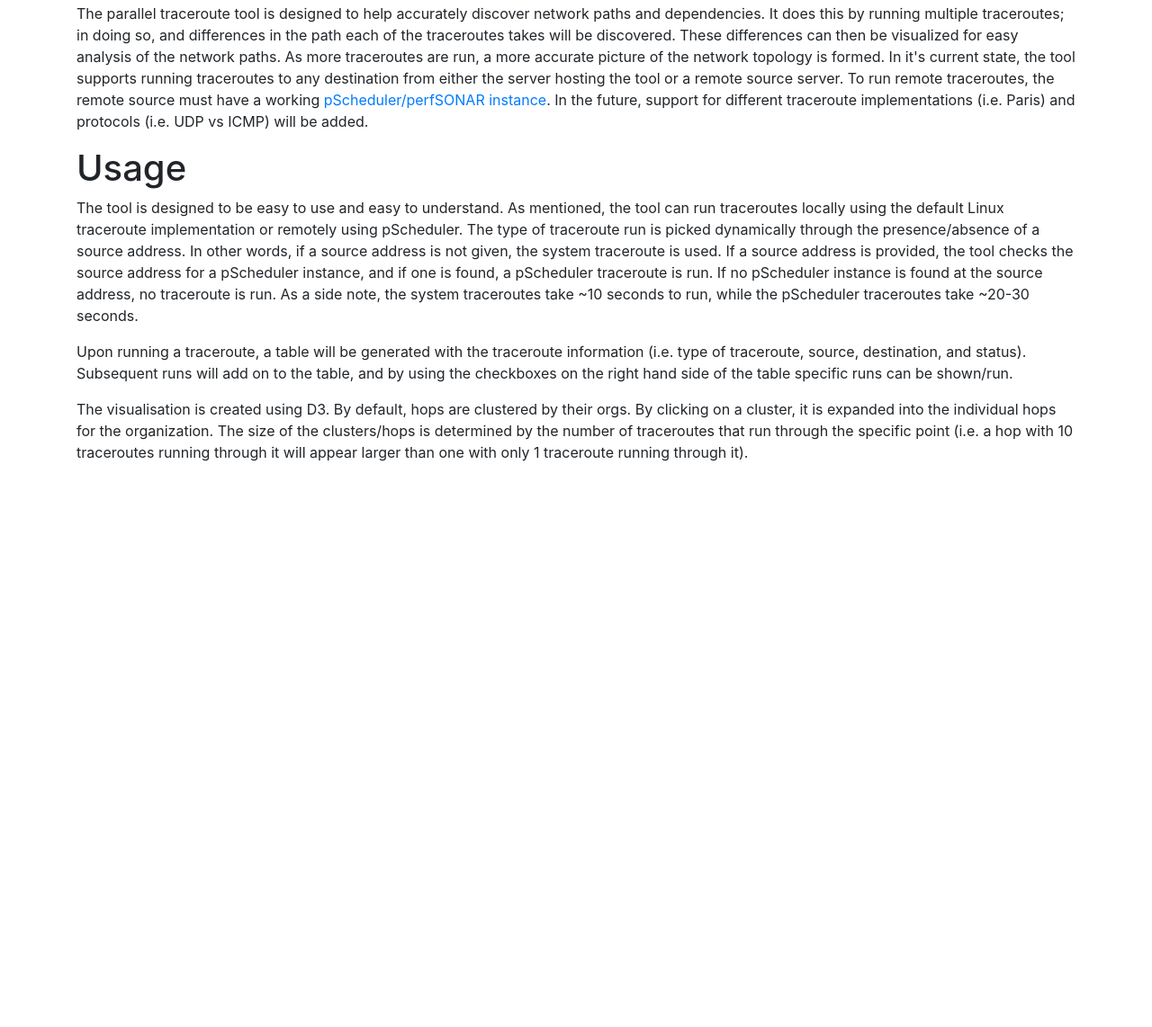
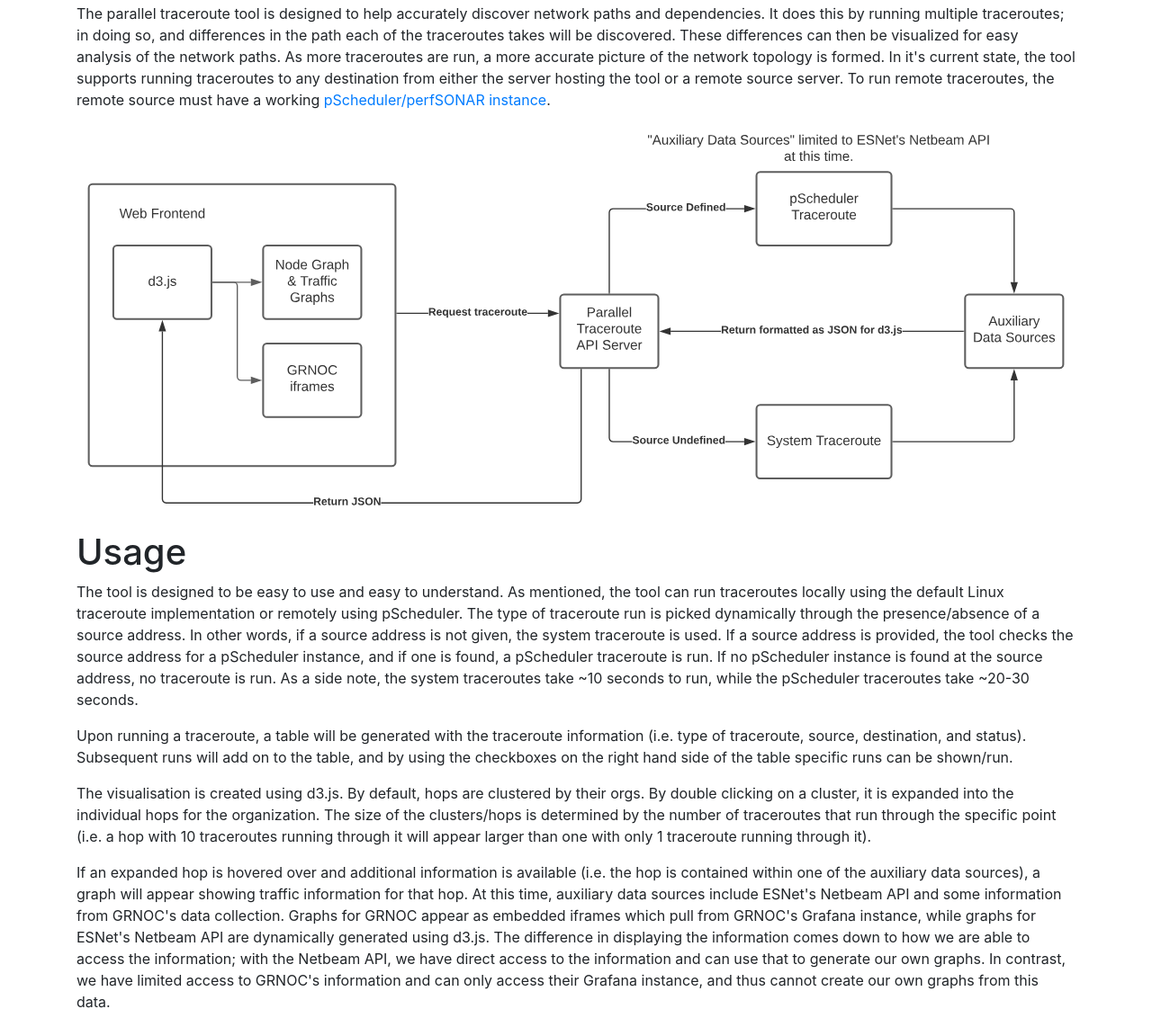
Before and after one commit to andrewtakeshi/chpc_parallel_tr, a plain HTML site: page about.html in a window 1280 px wide. Shown: the part 109-1251 px from the top of the page at 90% size. Before the commit the page ends 800 px from the top, so only its background shows below. Drawn offline with nearby package versions, Linux system fonts and the light colour scheme.

Commit message:
Added axis labels + updated about page to have more current information and a diagram!

```diff
--- a/about.html
+++ b/about.html
@@ -45,8 +45,7 @@
         In it's current state, the tool supports running traceroutes to any destination from either the server
         hosting the tool or a remote source server. To run remote traceroutes, the remote source must have a
         working <a href="https://docs.perfsonar.net/index.html" target="_blank">pScheduler/perfSONAR instance</a>.
-                In the future, support for different traceroute implementations (i.e. Paris) and protocols (i.e. UDP vs
-                ICMP) will be added.
+        <img src="resources/ParallelTraceroute.svg" width="100%">
     </p>
     <h1>
         Usage
@@ -66,10 +65,23 @@
         checkboxes on the right hand side of the table specific runs can be shown/run.
     </p>
     <p>
-                The visualisation is created using D3. By default, hops are clustered by their orgs. By clicking on a
+        The visualisation is created using d3.js. By default, hops are clustered by their orgs. By double clicking on a
         cluster, it is expanded into the individual hops for the organization. The size of the clusters/hops is
         determined by the number of traceroutes that run through the specific point (i.e. a hop with 10
         traceroutes running through it will appear larger than one with only 1 traceroute running through it).
+
+    </p>
+    <p>
+        If an expanded hop is hovered over and additional information is available (i.e. the hop is contained
+        within one of the auxiliary data sources), a graph will appear showing traffic information for that hop.
+        At this time, auxiliary data sources include ESNet's Netbeam API and some information from GRNOC's data
+        collection. Graphs for GRNOC appear as embedded iframes which pull from GRNOC's Grafana instance, while graphs
+        for
+        ESNet's Netbeam API are dynamically generated using d3.js. The difference in displaying the information
+        comes down to how we are able to access the information; with the Netbeam API, we have direct access to
+        the information and can use that to generate our own graphs. In contrast, we have limited access to
+        GRNOC's information and can only access their Grafana instance, and thus cannot create our own graphs from
+        this data.
     </p>
 </div>
 </body>
```
Also changed, not shown: index.html (+5 -0 lines), scripts/library.js (+17 -9 lines), resources/ParallelTraceroute.svg (added). Lines whose indentation alone changed are shown as unchanged.
